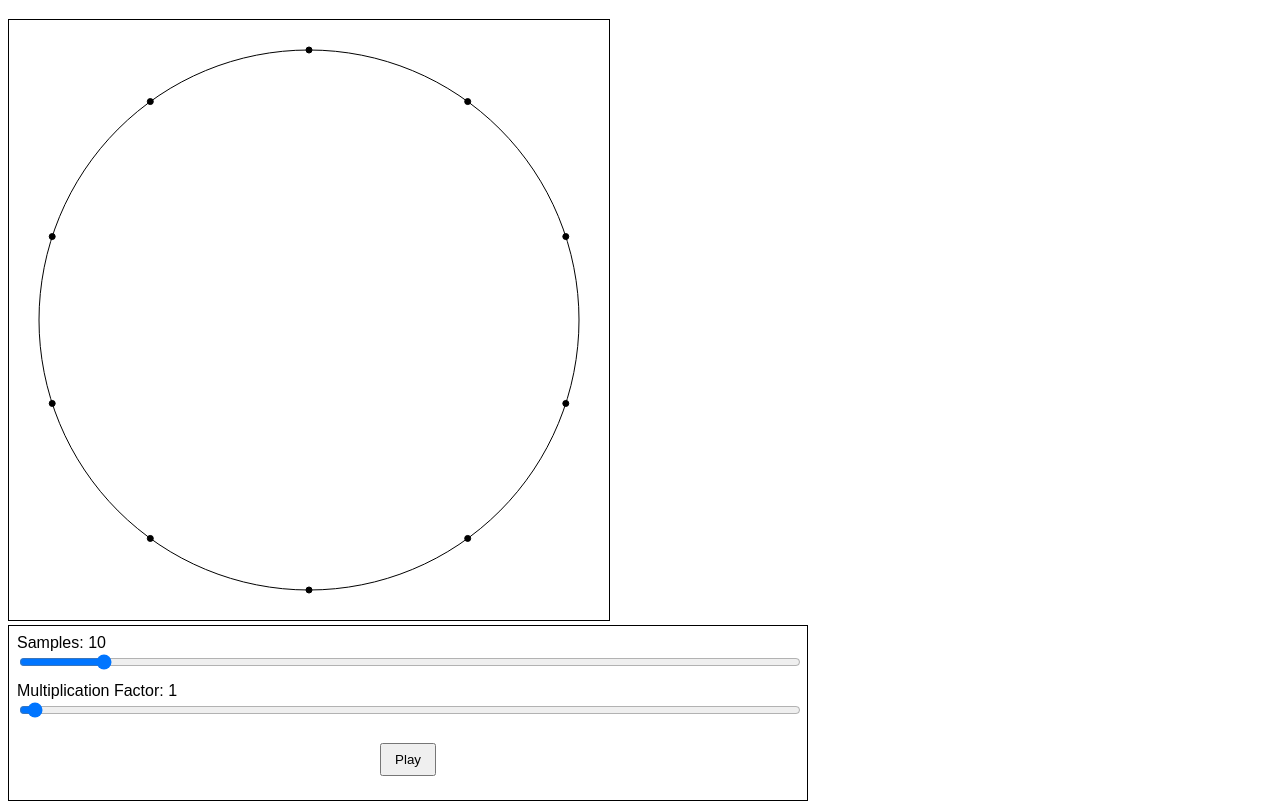
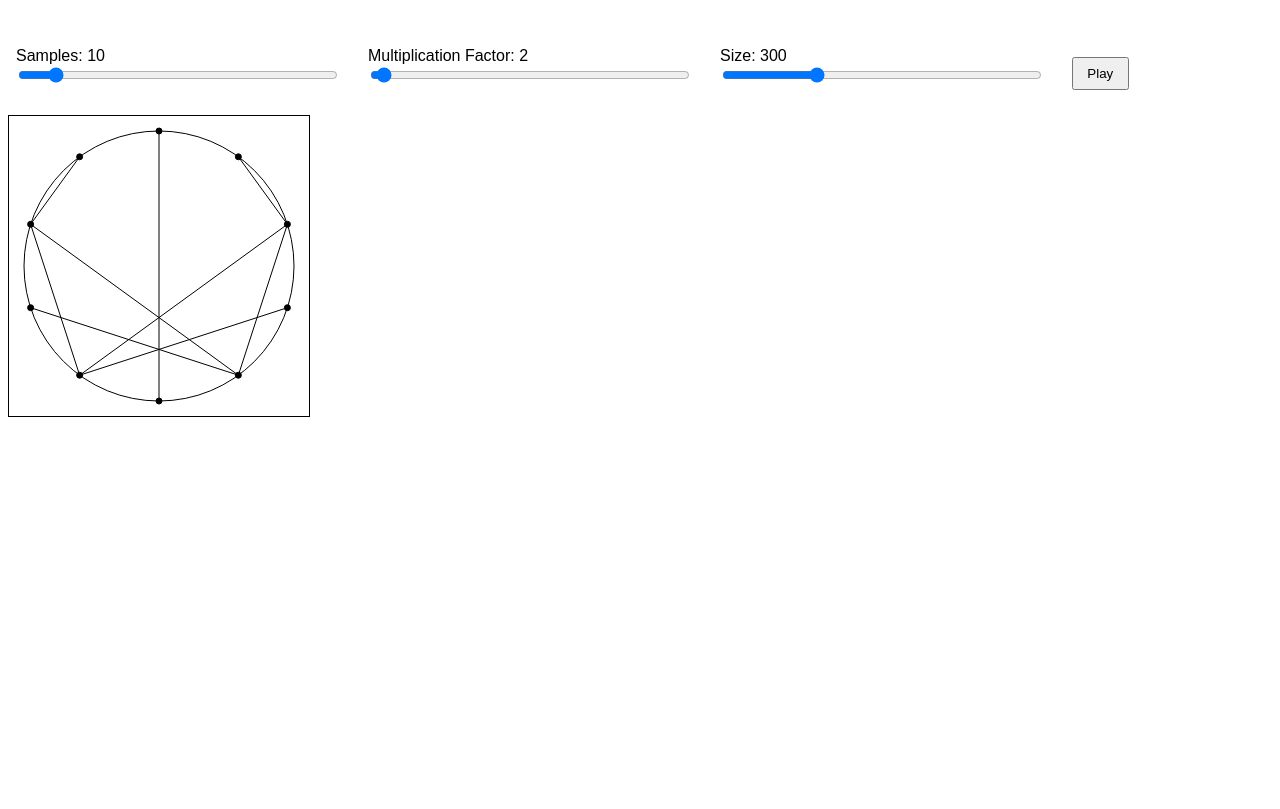
Before and after one commit to matt4222/tsr-cfd-sept-2022, a website built with webpack: page src/index.html in a window 1280 px wide. Shown: the part 61-870 px from the top of the page. After the commit the page ends 800 px from the top, so only its background shows below. Built offline with nearby package versions, Linux system fonts and the light colour scheme.

Commit message:
dev: added range for change canvas size

```diff
--- a/src/Board.ts
+++ b/src/Board.ts
@@ -1,18 +1,15 @@
-import { r, r0, size, x0, y0 } from "./constants";
 import { Config } from "./interfaces/Config";
 import { Point } from "./interfaces/Point";
 import { getAngle, getCirclePoint, querySelector } from "./utils";
 
 export class Board {
-  config: Config = {
-    samples: 50,
-    multiplicationFactor: 3,
-  };
+  x0: number;
+  r0: number;
+  r = 3;
 
-  constructor() {
-    const element = querySelector("canvas", HTMLCanvasElement);
-    element.width = size;
-    element.height = size;
+  constructor(public config: Config) {
+    this.x0 = this.config.size / 2;
+    this.r0 = this.x0 * 0.9;
   }
 
   clean() {
@@ -23,15 +20,22 @@ export class Board {
         throw new Error("ctx not exist.");
       }
 
-      ctx.clearRect(0, 0, size, size);
+      ctx.clearRect(0, 0, this.config.size, this.config.size);
     }
   }
 
   draw() {
     this.clean();
+    this.drawCanvas();
     this.drawCirle();
     this.drawSamplePoints();
     this.drawLines();
+  }
+
+  drawCanvas() {
+    const element = querySelector("canvas", HTMLCanvasElement);
+    element.width = this.config.size;
+    element.height = this.config.size;
   }
 
   drawCirle() {
@@ -43,7 +47,7 @@ export class Board {
       }
 
       ctx.beginPath();
-      ctx.arc(x0, y0, r0, 0, Math.PI * 2);
+      ctx.arc(this.x0, this.x0, this.r0, 0, Math.PI * 2);
       ctx.stroke();
     }
   }
@@ -52,9 +56,9 @@ export class Board {
     const samples = this.config.samples;
     for (let i = 0; i < samples; i++) {
       const angle1 = getAngle(i, samples);
-      const p1 = getCirclePoint(angle1);
+      const p1 = getCirclePoint(this.x0, this.x0, this.r0, angle1);
       const angle2 = getAngle(i * this.config.multiplicationFactor, samples);
-      const p2 = getCirclePoint(angle2);
+      const p2 = getCirclePoint(this.x0, this.x0, this.r0, angle2);
       this.drawLine(p1, p2);
     }
   }
@@ -86,10 +90,10 @@ export class Board {
 
       for (let i = 0; i < samples; i++) {
         const angle = getAngle(i, samples);
-        const { x, y } = getCirclePoint(angle);
+        const { x, y } = getCirclePoint(this.x0, this.x0, this.r0, angle);
 
         ctx.beginPath();
-        ctx.arc(x, y, r, 0, Math.PI * 2);
+        ctx.arc(x, y, this.r, 0, Math.PI * 2);
         ctx.fill();
         ctx.stroke();
       }
@@ -98,5 +102,8 @@ export class Board {
 
   setConfig(config: Config) {
     this.config = config;
+
+    this.x0 = this.config.size / 2;
+    this.r0 = this.x0 * 0.9;
   }
 }
--- a/src/Command.ts
+++ b/src/Command.ts
@@ -29,29 +29,29 @@ export class Command {
   }
 
   render() {
-    const keys: (keyof Config)[] = ["samples", "multiplicationFactor"];
+    const keys: (keyof Config)[] = ["samples", "multiplicationFactor", "size"];
     for (const key of keys) {
       const elt = querySelector(`div.command label.${key} span`);
       elt.innerHTML = this.config[key] + "";
-      const inputElt = querySelector(
+      const inputElement = querySelector(
         `div.command label.${key} input`,
         HTMLInputElement
       );
-      inputElt.value = this.config[key] + "";
+      inputElement.value = this.config[key] + "";
     }
     const button = querySelector("div.command button");
     button.innerHTML = this.isPlaying ? "Pause" : "Play";
   }
 
   setActions() {
-    const keys: (keyof Config)[] = ["samples", "multiplicationFactor"];
+    const keys: (keyof Config)[] = ["samples", "multiplicationFactor", "size"];
     for (const key of keys) {
-      const inputElt = querySelector(
+      const inputElement = querySelector(
         `div.command label.${key} input`,
         HTMLInputElement
       );
-      inputElt.addEventListener("input", () => {
-        this.config[key] = +inputElt.value;
+      inputElement.addEventListener("input", () => {
+        this.config[key] = +inputElement.value;
         this.render();
         this.callback(this.config);
       });
--- a/src/constants.ts
+++ /dev/null
@@ -1,7 +0,0 @@
-export const r = 3;
-
-export const size = 600;
-
-export const x0 = size / 2;
-export const y0 = x0;
-export const r0 = x0 * 0.9;
--- a/src/index.html
+++ b/src/index.html
@@ -9,8 +9,6 @@
   <body>
     <h1>Multiplication</h1>
 
-    <canvas></canvas>
-
     <div class="command">
       <label class="samples">
         <div>Samples: <span>34</span></div>
@@ -20,7 +18,15 @@
         <div>Multiplication Factor: <span>12</span></div>
         <input type="range" min="0" max="100" step="0.01" />
       </label>
+
+      <label class="size">
+        <div>Size: <span>12</span></div>
+        <input type="range" min="100" max="800" step="10" />
+      </label>
+
       <button>Play</button>
     </div>
+
+    <canvas></canvas>
   </body>
 </html>
--- a/src/interfaces/Config.ts
+++ b/src/interfaces/Config.ts
@@ -1,4 +1,5 @@
 export interface Config {
   samples: number;
   multiplicationFactor: number;
+  size: number;
 }
--- a/src/main.ts
+++ b/src/main.ts
@@ -1,15 +1,16 @@
 import "./style.scss";
 
+import { Config } from "./interfaces/Config";
 import { Board } from "./Board";
 import { Command } from "./Command";
-import { Config } from "./interfaces/Config";
 
-const board = new Board();
 const config: Config = {
   samples: 10,
-  multiplicationFactor: 1,
+  multiplicationFactor: 2,
+  size: 300,
 };
-board.setConfig(config);
+
+const board = new Board(config);
 board.draw();
 
 const command = new Command(config);
--- a/src/style.scss
+++ b/src/style.scss
@@ -13,21 +13,22 @@ canvas {
 }
 
 div.command {
-  border: 0.1em solid $color;
-  width: 50em;
-  height: 11em;
+  height: 6em;
   padding: 0.5em;
 
   display: flex;
-  flex-flow: column;
-  gap: 0.5em;
+  flex-flow: row;
+  align-items: center;
+  gap: 2em;
 
-  input {
-    width: 100%;
+  label {
+    width: 20em;
+    input {
+      width: 100%;
+    }
   }
 
   button {
-    align-self: center;
     padding: 0.5em 1em;
     margin-top: 1em;
     cursor: pointer;
--- a/src/utils.ts
+++ b/src/utils.ts
@@ -1,11 +1,15 @@
-import { x0, r0, y0 } from "./constants";
 import { Point } from "./interfaces/Point";
 
 export const getAngle = (i: number, samples: number) => {
   return (i * 2 * Math.PI) / samples - Math.PI / 2;
 };
 
-export const getCirclePoint = (angle: number): Point => {
+export const getCirclePoint = (
+  x0: number,
+  y0: number,
+  r0: number,
+  angle: number
+): Point => {
   const x = x0 + r0 * Math.cos(angle);
   const y = y0 + r0 * Math.sin(angle);
   return { x: x, y: y };
```
